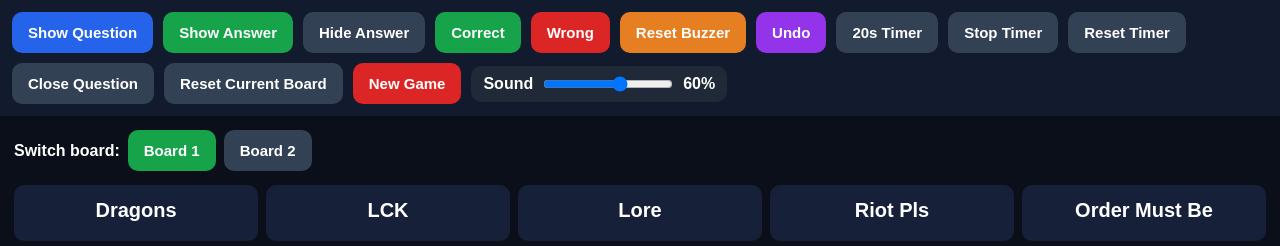
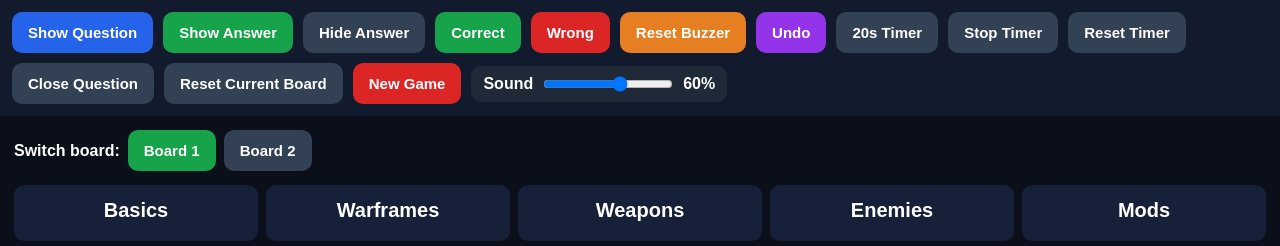
Before and after one commit to vyntrikz-bit/quiz-buzzer, a website: page public/host.html in a window 1280 px wide. Shown: the top 246 px of the page. Drawn offline with nearby package versions, Linux system fonts and the light colour scheme; no server answers.

Commit message:
Update host.html

```diff
--- a/public/host.html
+++ b/public/host.html
@@ -396,8 +396,8 @@
     let activeBoard = 1;
     let boardUsedCells = { 1: [], 2: [] };
     let boardCategories = {
-      1: ["Dragons", "LCK", "Lore", "Riot Pls", "Order Must Be"],
-      2: ["Champion Details", "Pick & Ban", "Who Am I", "Abilities", "Ingame Quest"]
+      1: ["Basics", "Warframes", "Weapons", "Enemies", "Mods"],
+      2: ["Planets & Locations", "Resources & Crafting", "Abilities & Energie", "Companions", "Game Modes"]
     };
 
     const questionBank = {
```
